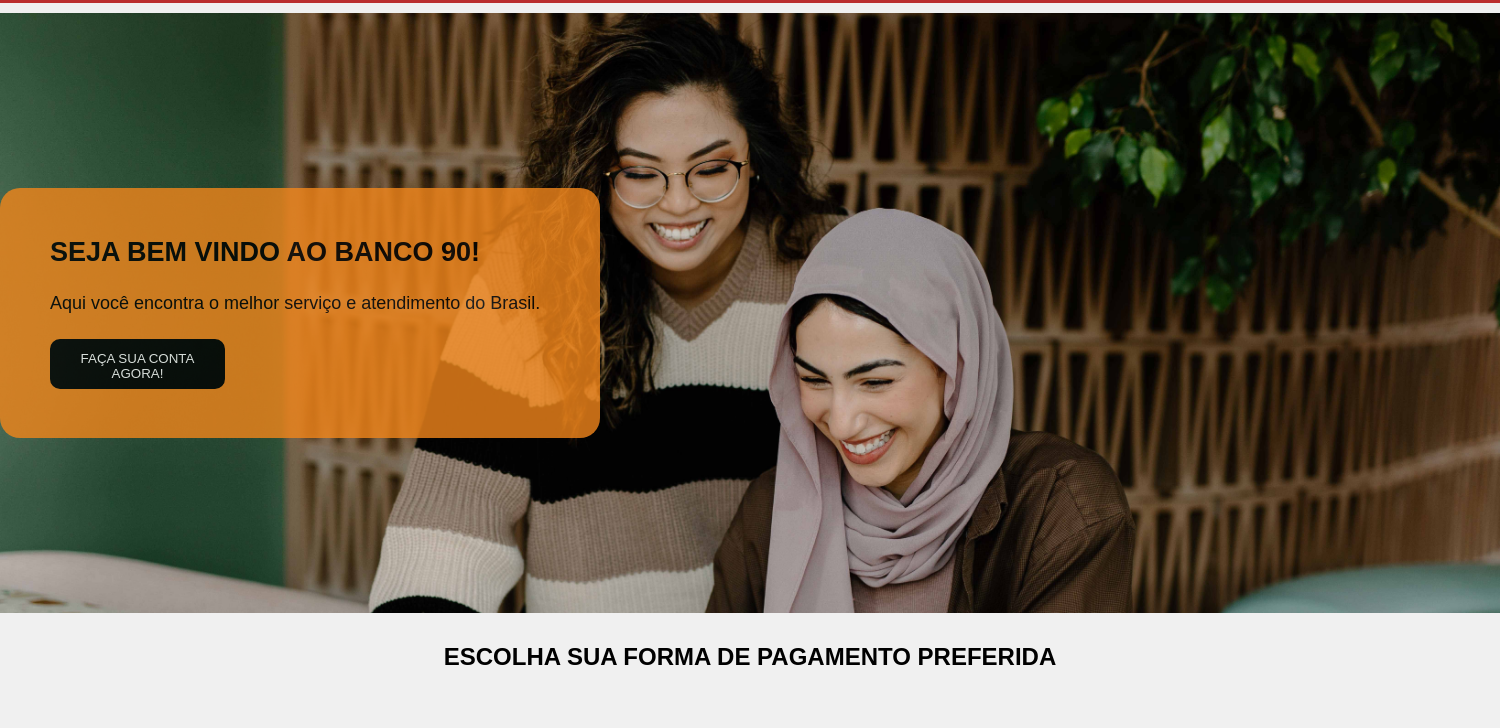
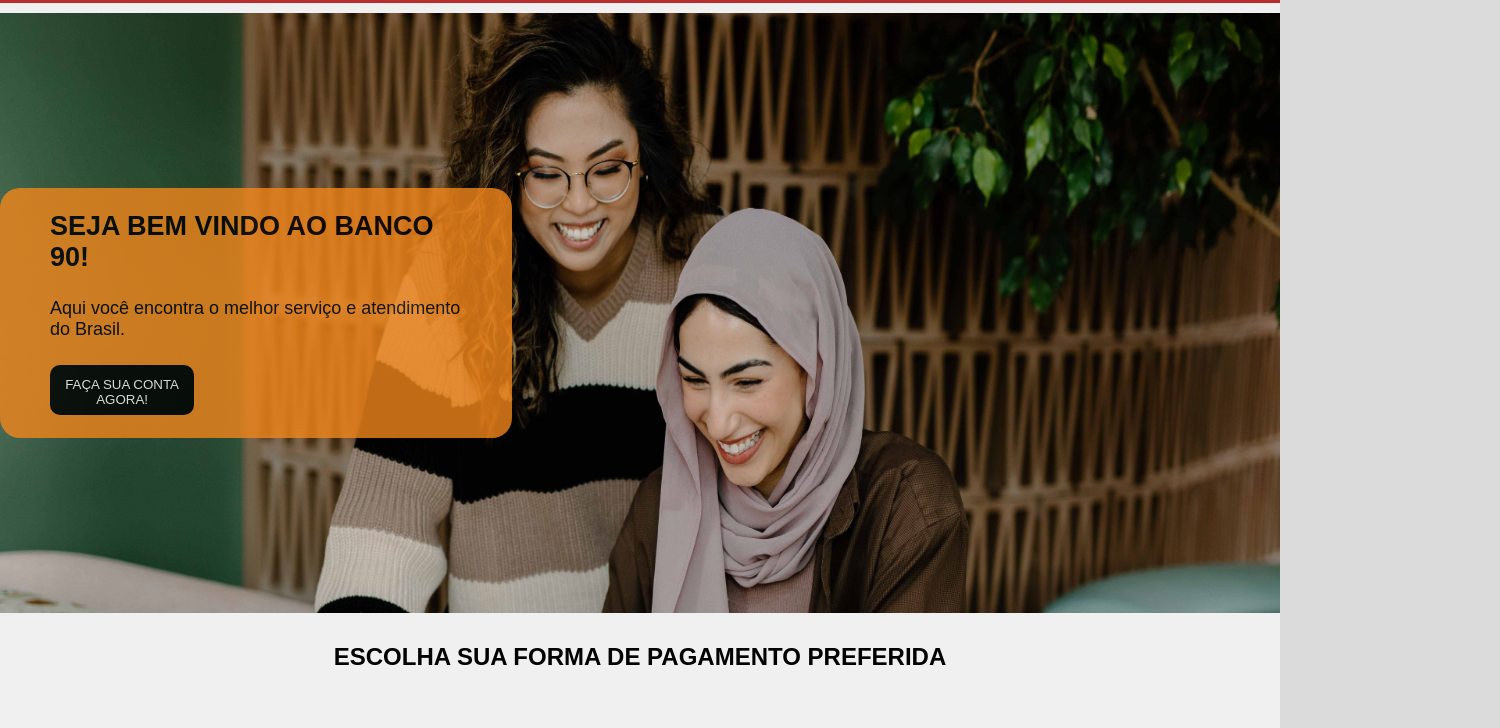
Before and after one commit to CarlosCafeJs/front-banconoventa-senai, a plain HTML site: page index.html in a window 1280 px wide. Shown: the part 72-800 px from the top of the page, 1500 px wide, since content can reach past the window. Drawn offline with Linux system fonts and the light colour scheme.

Commit message:
Teste de tela

```diff
--- a/style.css
+++ b/style.css
@@ -22,7 +22,7 @@ body
 
 body #--pagina--dados--geral-DIV
 {
-    width: 1500px;
+    width: 100vw;
     margin: 0% auto;
     background-color: rgb(240, 240, 240);
 }
```
